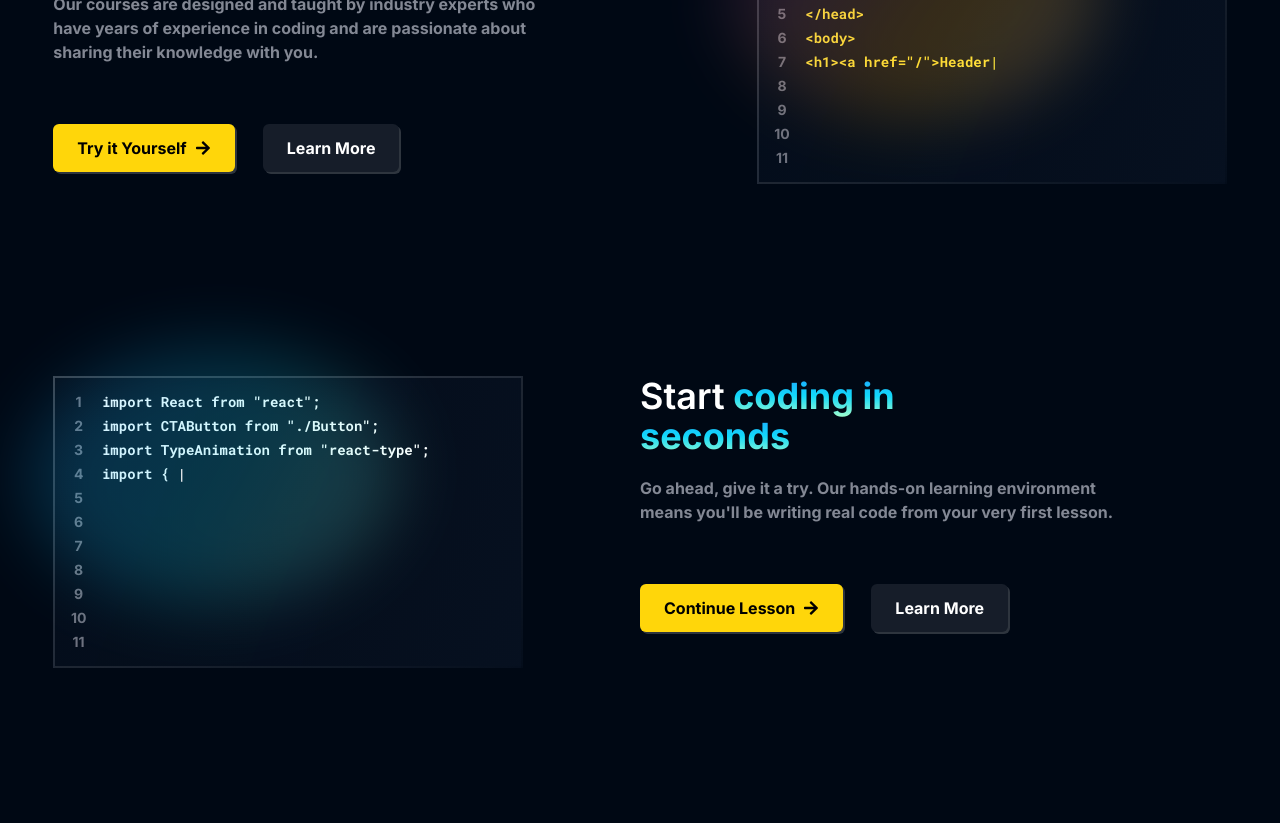
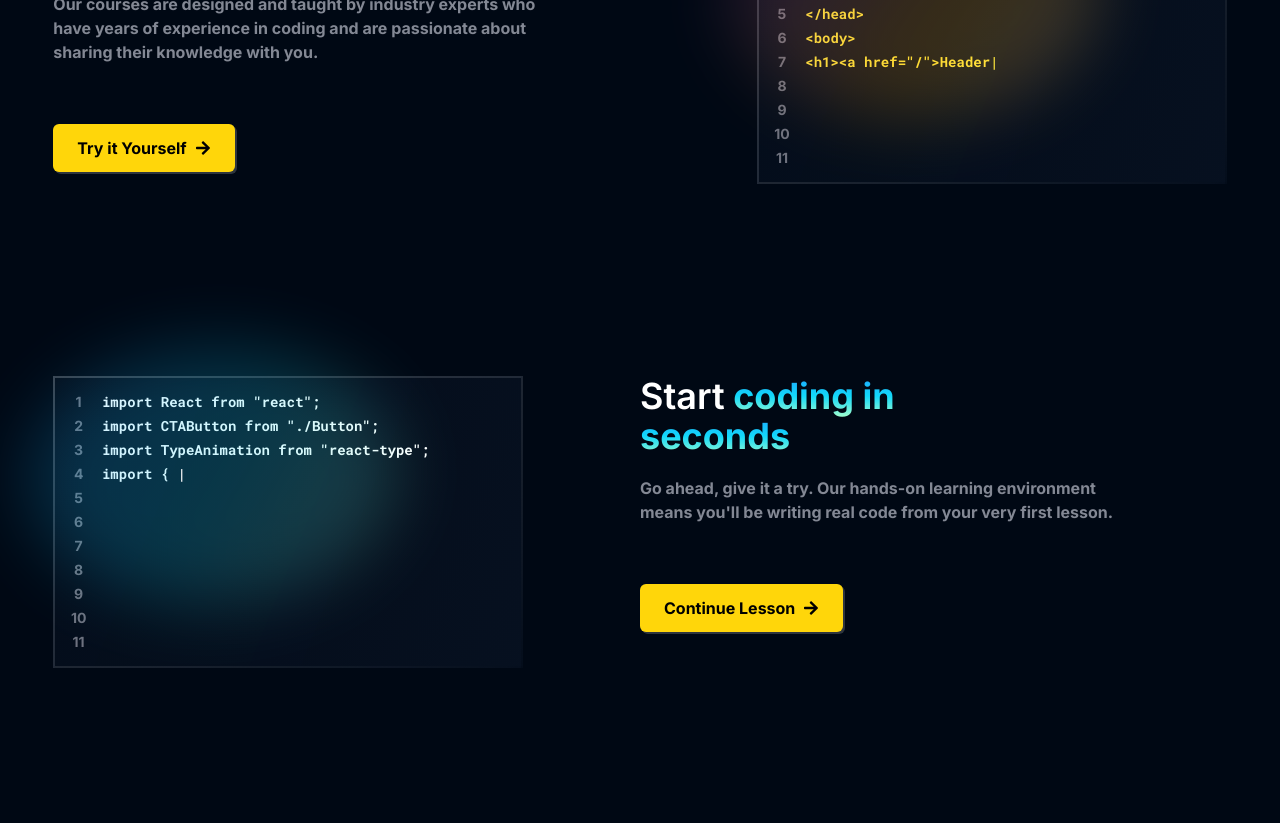
Before and after one commit to AritraRock/StudyNotion, a React (Create React App) app: page / in a window 1280 px wide. Shown: the part 880-1703 px from the top of the page. Built offline with nearby package versions, Linux system fonts and the light colour scheme; no server answers; a web font is replaced by a local one.

Commit message:
remove unnecessary cta button 2

```diff
--- a/src/components/core/HomePage/CodeBlocks.jsx
+++ b/src/components/core/HomePage/CodeBlocks.jsx
@@ -8,7 +8,7 @@ const CodeBlocks = ({
   heading,
   subheading,
   ctabtn1,
-  ctabtn2,
+  // ctabtn2,
   codeblock,
   backgroundGradient,
   codeColor,
@@ -34,9 +34,9 @@ const CodeBlocks = ({
               <FaArrowRight />
             </div>
           </CTAButton>
-          <CTAButton active={ctabtn2.active} linkto={ctabtn2.link}>
+          {/* <CTAButton active={ctabtn2.active} linkto={ctabtn2.link}>
             {ctabtn2.btnText}
-          </CTAButton>
+          </CTAButton> */}
         </div>
       </div>
 
--- a/src/pages/Home.jsx
+++ b/src/pages/Home.jsx
@@ -49,9 +49,9 @@ function Home() {
           <CTAButton active={true} linkto={"/signup"}>
             Learn More
           </CTAButton>
-          <CTAButton active={false} linkto={"/login"}>
+          {/* <CTAButton active={false} linkto={"/login"}>
             Book a Demo
-          </CTAButton>
+          </CTAButton> */}
         </div>
 
         {/* Video */}
@@ -85,11 +85,11 @@ function Home() {
               link: "/signup",
               active: true,
             }}
-            ctabtn2={{
-              btnText: "Learn More",
-              link: "/signup",
-              active: false,
-            }}
+            // ctabtn2={{
+            //   btnText: "Learn More",
+            //   link: "/signup",
+            //   active: false,
+            // }}
             codeColor={"text-yellow-25"}
             codeblock={`<!DOCTYPE html>\n <html lang="en">\n<head>\n<title>This is myPage</title>\n</head>\n<body>\n<h1><a href="/">Header</a></h1>\n<nav> <a href="/one">One</a> <a href="/two">Two</a> <a href="/three">Three</a>\n</nav>\n</body>`}
             backgroundGradient={<div className="codeblock1 absolute"></div>}
@@ -114,11 +114,11 @@ function Home() {
               link: "/signup",
               active: true,
             }}
-            ctabtn2={{
-              btnText: "Learn More",
-              link: "/signup",
-              active: false,
-            }}
+            // ctabtn2={{
+            //   btnText: "Learn More",
+            //   link: "/signup",
+            //   active: false,
+            // }}
             codeColor={"text-white"}
             codeblock={`import React from "react";\n import CTAButton from "./Button";\nimport TypeAnimation from "react-type";\nimport { FaArrowRight } from "react-icons/fa";\n\nconst Home = () => {\nreturn (\n<div>Home</div>\n)\n}\nexport default Home;`}
             backgroundGradient={<div className="codeblock2 absolute"></div>}
```
